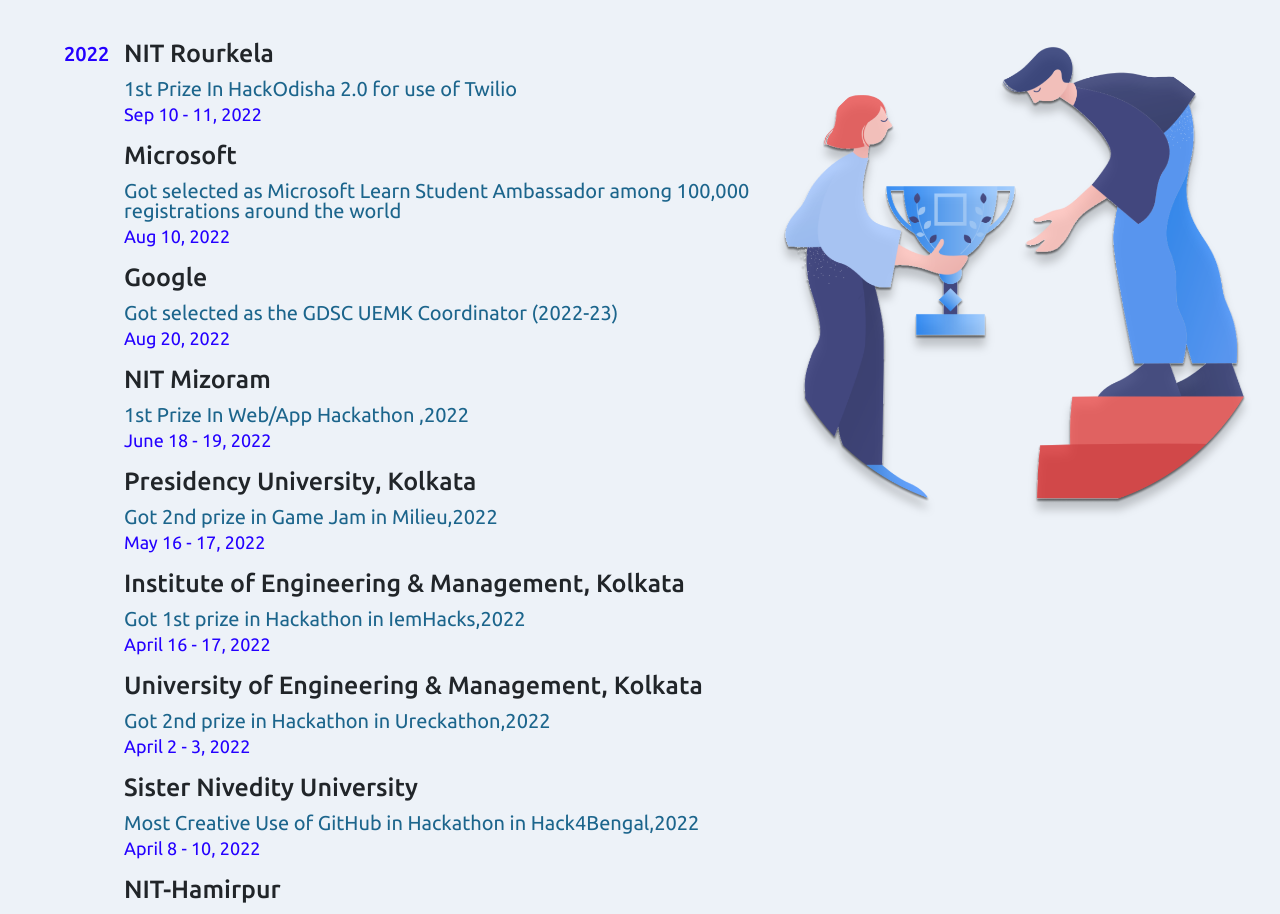
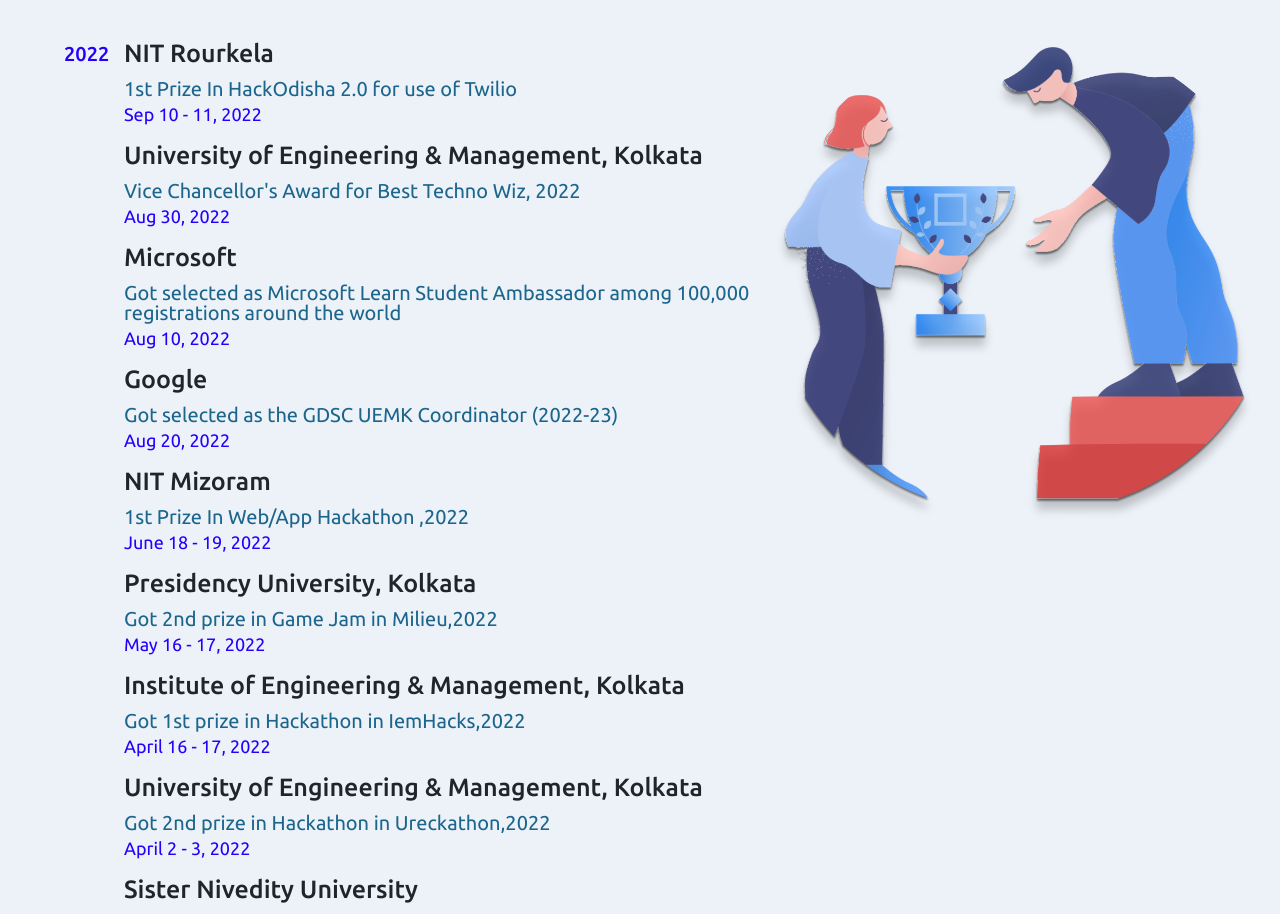
Before and after one commit to ItsRoy69/MyPortfolio, a React (Create React App) app in the folder client/: page / in a window 1280 px wide. Shown: the part 7500-8414 px from the top of the page. Built offline with nearby package versions, Linux system fonts and the light colour scheme; no server answers.

Commit message:
Update Achievements.js

```diff
--- a/client/src/pages/Achievements.js
+++ b/client/src/pages/Achievements.js
@@ -23,6 +23,13 @@ const Achievements = () => {
                     <h3>NIT Rourkela</h3>
                     <h4>1st Prize In HackOdisha 2.0 for use of Twilio</h4>
                     <p>Sep 10 - 11, 2022</p>
+                  </div>
+                </div>
+                <div className='achievements-officedetails'>
+                  <div className="achievements_head">
+                    <h3>University of Engineering & Management, Kolkata</h3>
+                    <h4>Vice Chancellor's Award for Best Techno Wiz, 2022</h4>
+                    <p>Aug 30, 2022</p>
                   </div>
                 </div>
                 <div className='achievements-officedetails'>
```
